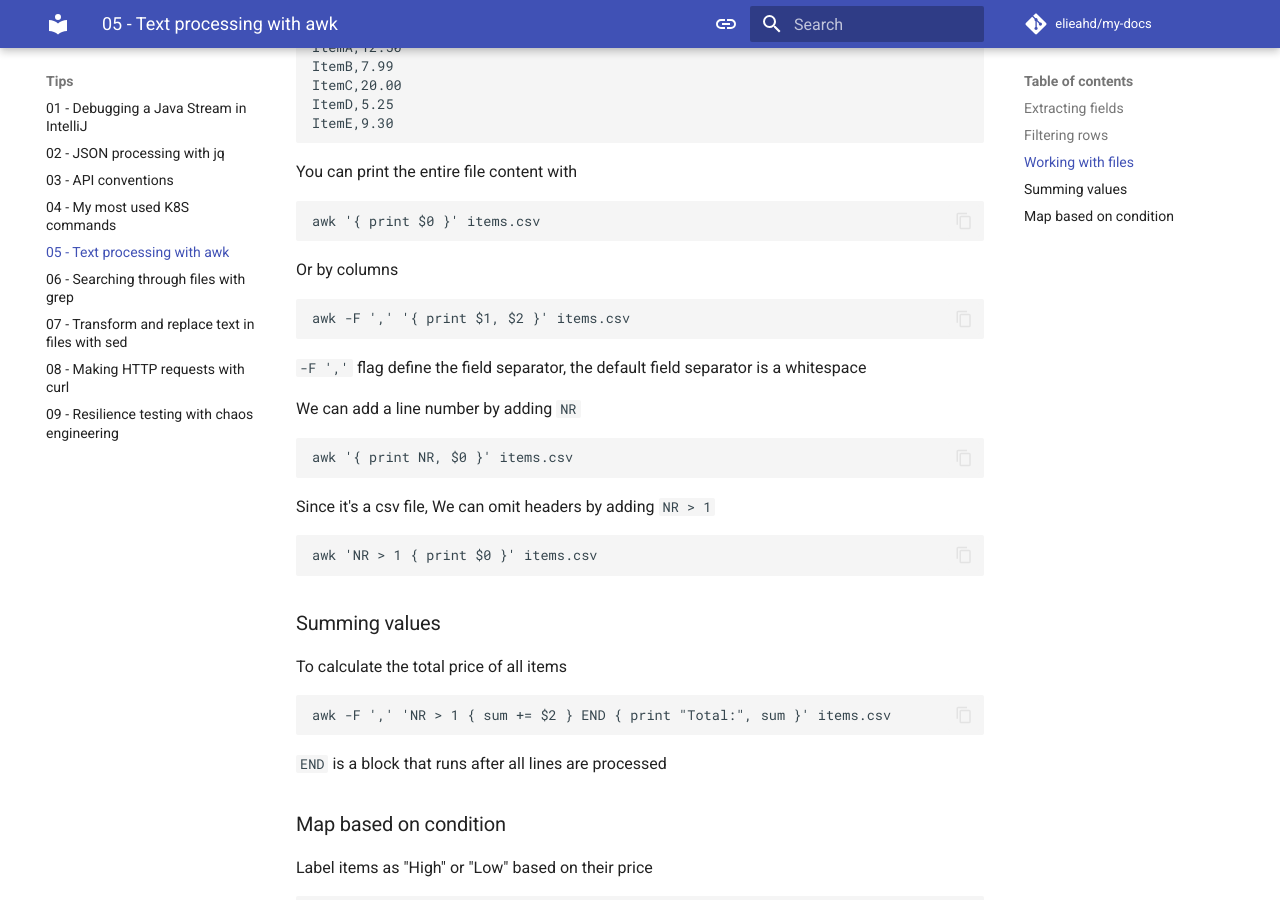
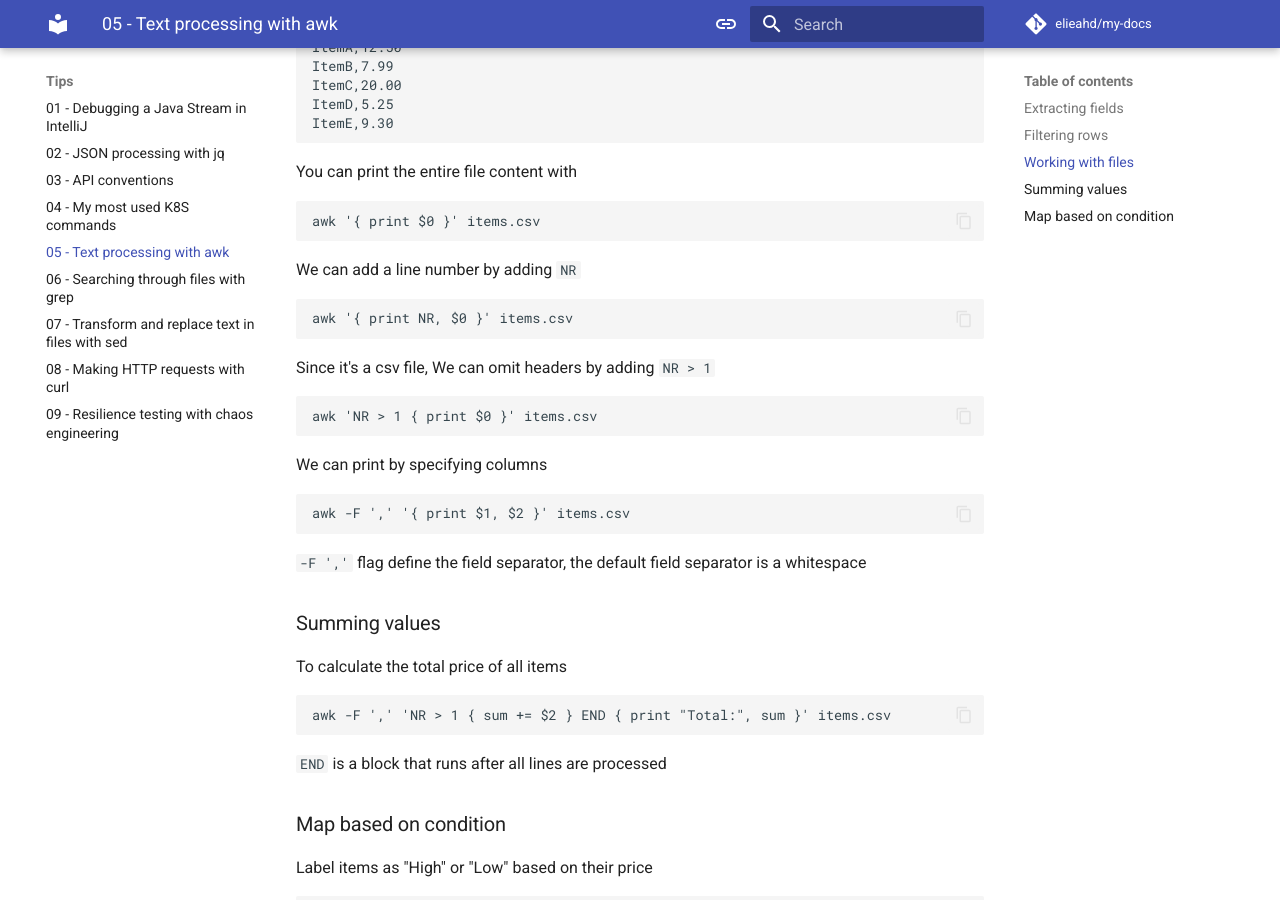
Before and after one commit to elieahd/my-docs, an MkDocs documentation site: the page built from docs/tips/005-awk.md, in a window 1280 px wide and 900 px high, scrolled down 751 px. Built offline with MkDocs 1.6.1 and Material for MkDocs 9.7.7, drawn with Linux system fonts in a browser that asks for light colours; comment, search, counter and statistics services are not loaded; some of the changed lines change nothing that is shown.

Commit message:
Update 005-awk.md

````diff
--- a/docs/tips/005-awk.md
+++ b/docs/tips/005-awk.md
@@ -39,14 +39,6 @@ You can print the entire file content with
 awk '{ print $0 }' items.csv
 ```
 
-Or by columns
-
-```sh
-awk -F ',' '{ print $1, $2 }' items.csv
-```
-
-`-F ','` flag define the field separator, the default field separator is a whitespace
-
 We can add a line number by adding `NR`
 
 ```sh
@@ -58,6 +50,14 @@ Since it's a csv file, We can omit headers by adding `NR > 1`
 ```sh
 awk 'NR > 1 { print $0 }' items.csv
 ```
+
+We can print by specifying columns
+
+```sh
+awk -F ',' '{ print $1, $2 }' items.csv
+```
+
+`-F ','` flag define the field separator, the default field separator is a whitespace
 
 ### Summing values
 
````
